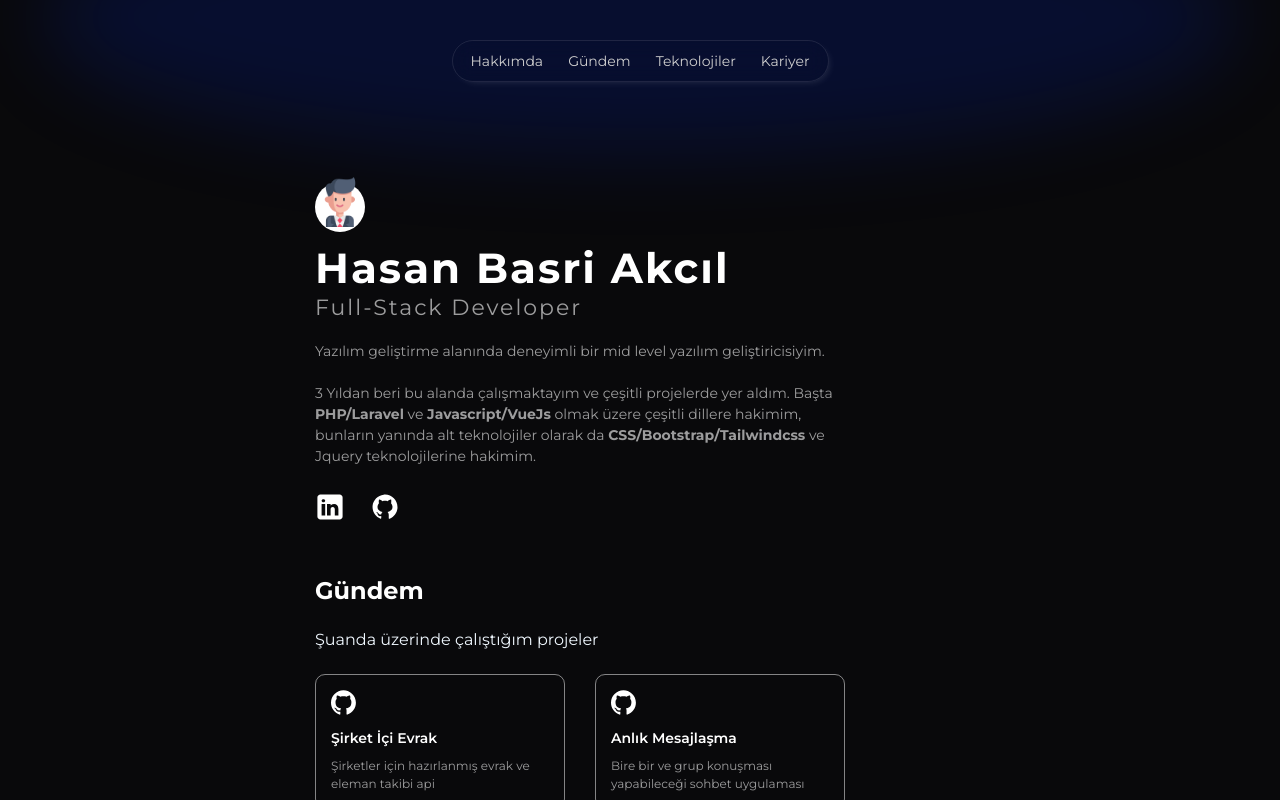
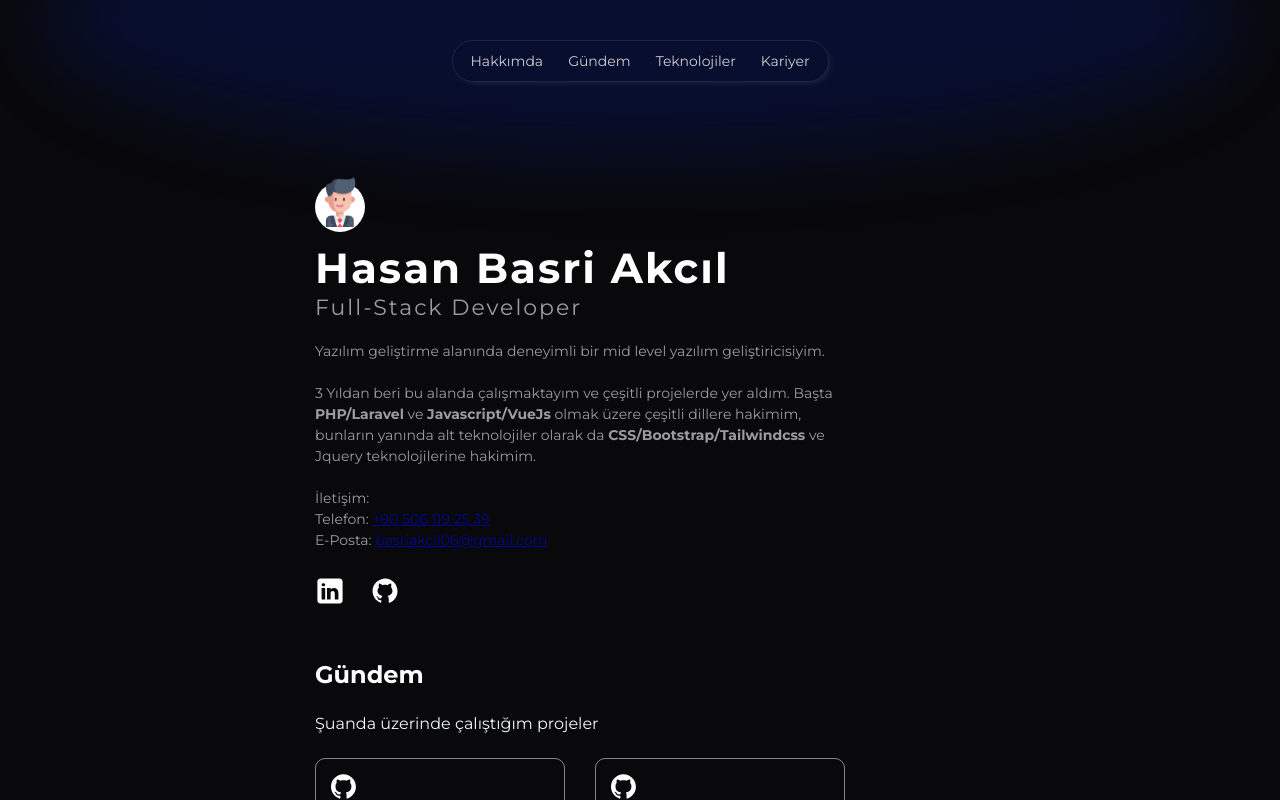
Before and after one commit to HasanBasri06/my-portfoy, a React (Vite) app: page / in a window 1280 px wide. Shown: the top 800 px of the page. Built offline with nearby package versions, Linux system fonts and the light colour scheme; a web font is replaced by a local one.

Commit message:
iletişim

```diff
--- a/src/components/AboutMe.jsx
+++ b/src/components/AboutMe.jsx
@@ -19,6 +19,10 @@ function AboutMe() {
                 çalışmaktayım ve çeşitli projelerde yer aldım. Başta <strong>PHP/Laravel</strong> ve <strong>Javascript/VueJs</strong> olmak üzere
                 çeşitli dillere hakimim, bunların yanında alt teknolojiler olarak da <strong>CSS/Bootstrap/Tailwindcss</strong> ve
                 Jquery teknolojilerine hakimim.
+
+                <br /><br />İletişim:<br />
+                Telefon: <a className='hover:underline' href='https://wa.me/+905061192539' target='_blank'>+90 506 119 25 39</a><br />
+                E-Posta: <a className='hover:underline' href='mailto:basriakcil06@gmail.com'>basriakcil06@gmail.com</a>
             </p>
         </div>
     </div>
```
